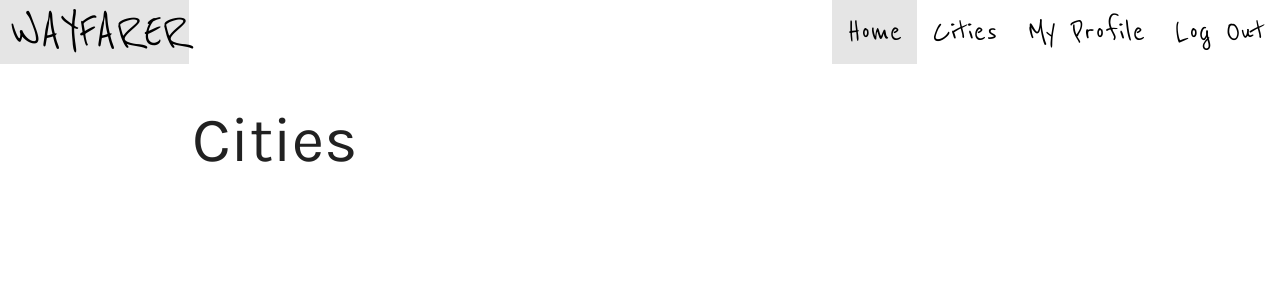
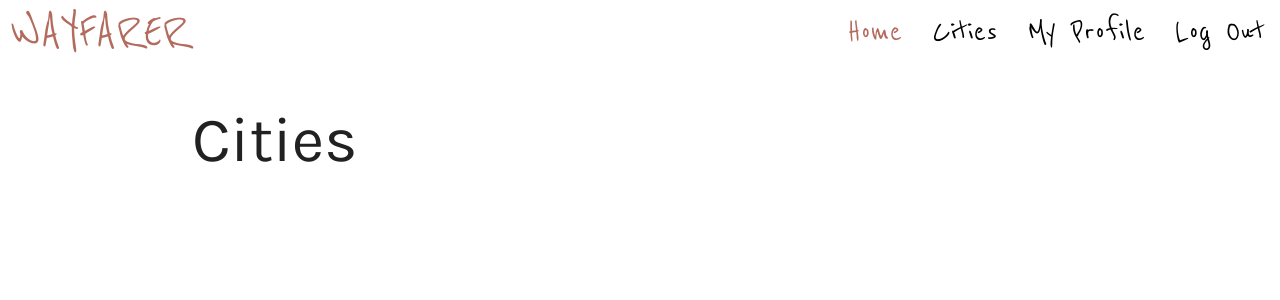
Before and after one commit to laurapease/GA-Wayfarer-Project, a Django app: page /cities/ in a window 1280 px wide, with the pointer over the restyled element. Shown: the top 300 px of the page. Run offline with Django 3.2, Linux system fonts and the light colour scheme; the visitor is signed in with stand-in values (Sample User, id 1); data that the repository does not hold is empty.

Commit message:
removes default link hover stealing & replaces with customized styling

```diff
--- a/main_app/static/css/style.css
+++ b/main_app/static/css/style.css
@@ -59,5 +59,16 @@ footer {
   font-family: 'Karla', sans-serif;
   font-size: 50px;
   color: #C1BB93;
-  /* color: #b36b5e; */
 }
+
+.nav-links:hover {
+  background-color: transparent;
+  transition: .3s;
+  color: #b36b5e;
+}
+
+.left.brand-logo:hover {
+  background-color: transparent;
+  color: #b36b5e;
+  transition: .3s;
+}
```
